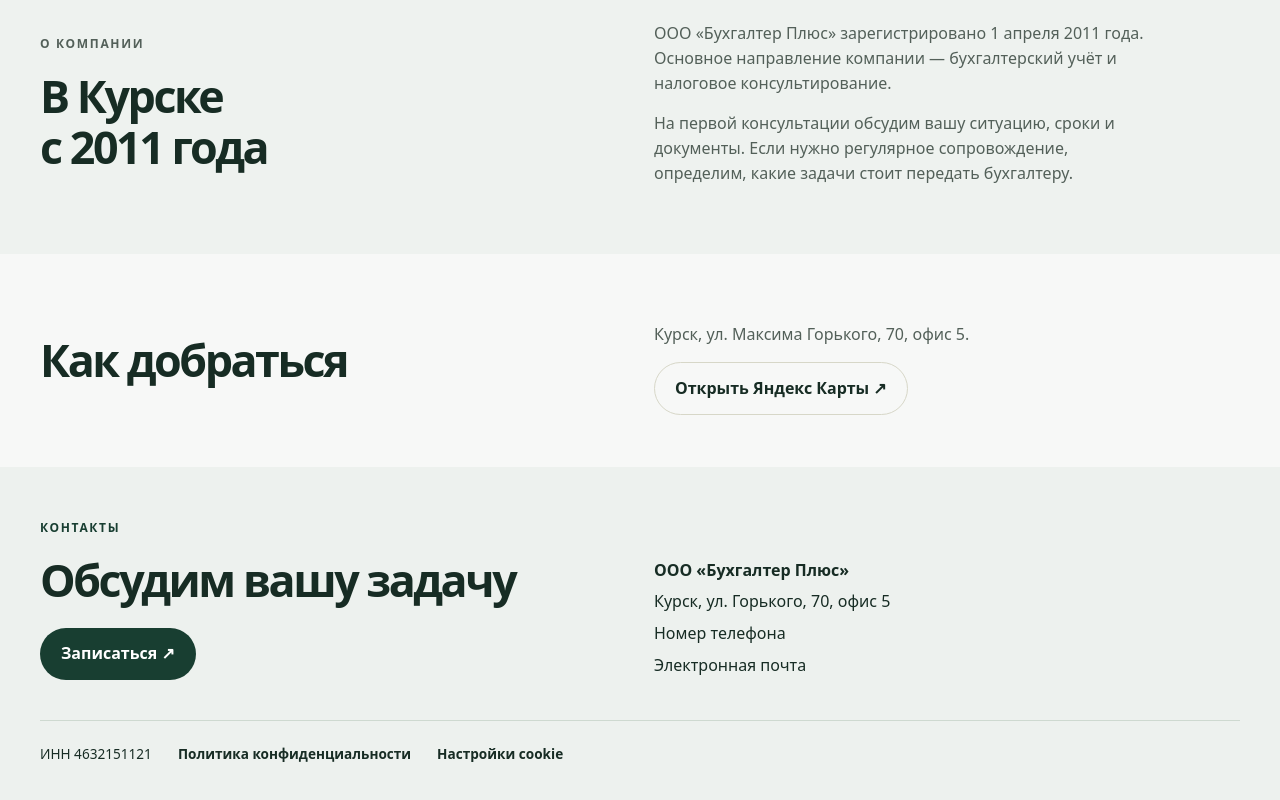
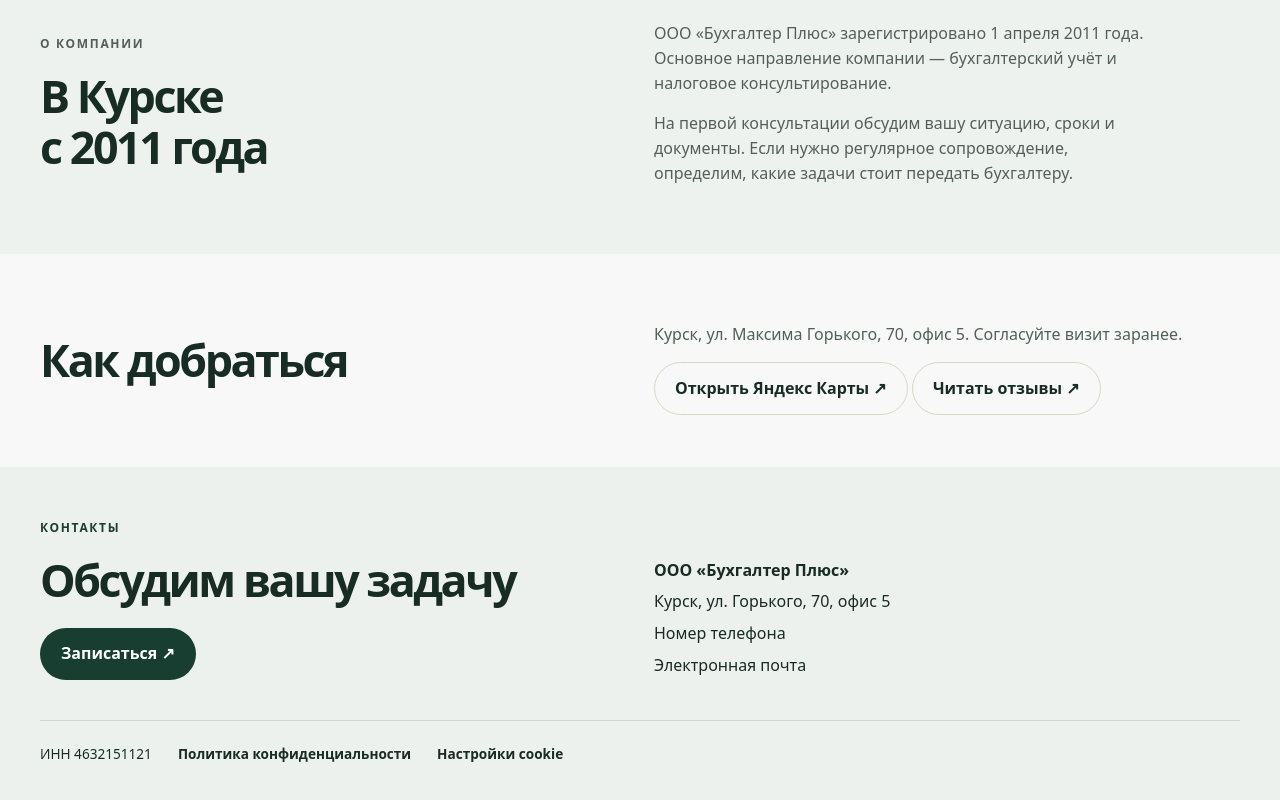
Before and after one commit to vbobr31/accounting-plus, a plain HTML site: page docs/index.html in a window 1280 px wide. Shown: the part 1241-2041 px from the top of the page. Drawn offline with Linux system fonts and the light colour scheme.

Commit message:
Link to the verified Yandex Maps profile and reviews

```diff
--- a/docs/index.html
+++ b/docs/index.html
@@ -36,7 +36,7 @@
 </section></div>
 <section class="wrap section split" id="location">
 <div><h2>Как добраться</h2></div>
-<div><p>Курск, ул. Максима Горького, 70, офис 5.</p><a class="outline" href="https://yandex.ru/maps/8/kursk/?text=Курск%2C%20улица%20Максима%20Горького%2C%2070" target="_blank" rel="noopener">Открыть Яндекс Карты ↗</a></div>
+<div><p>Курск, ул. Максима Горького, 70, офис 5. Согласуйте визит заранее.</p><a class="outline" href="https://yandex.ru/maps/org/bukhgalter_plyus/1757761398/" target="_blank" rel="noopener">Открыть Яндекс Карты ↗</a> <a class="outline" href="https://yandex.ru/maps/org/bukhgalter_plyus/1757761398/reviews/" target="_blank" rel="noopener">Читать отзывы ↗</a></div>
 </section>
 </main>
 <footer id="contacts"><div class="wrap section"><p class="label">Контакты</p><div class="split"><div><h2>Обсудим вашу задачу</h2><button data-book>Записаться ↗</button></div><address><strong>ООО «Бухгалтер Плюс»</strong><span>Курск, ул. Горького, 70, офис 5</span><span>Номер телефона</span><span>Электронная почта</span></address></div><div class="legal"><span>ИНН 4632151121</span><button class="link" data-policy>Политика конфиденциальности</button><button class="link" data-cookies>Настройки cookie</button></div></div></footer>
```
